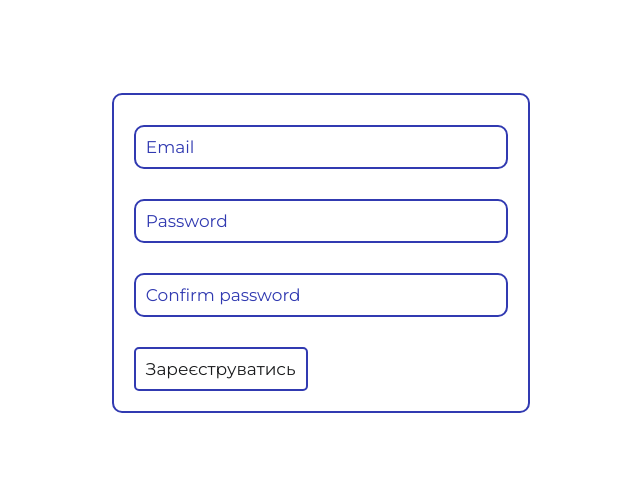
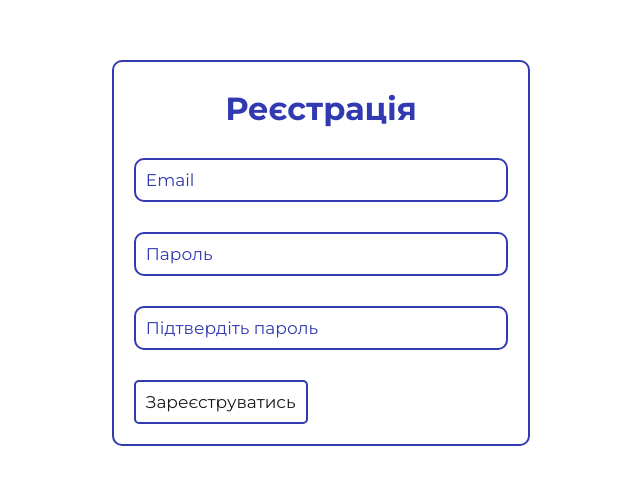
Before and after one commit to NKapaev/NotForget, a React (Vite) app: page /registration in a window 1280 px wide. Shown: the part 181-666 px from the top of the page, without its empty margins (319-959 px from the left). Built offline with nearby package versions, Linux system fonts and the light colour scheme; no server answers.

Commit message:
Adds registration form title

```diff
--- a/src/components/pages/registration/Registration.jsx
+++ b/src/components/pages/registration/Registration.jsx
@@ -1,4 +1,3 @@
-import supabase from "../../../utils/supabase"
 import { useAuth } from "../../../hooks/useAuth";
 import { useNavigate } from "react-router-dom";
 import { useState, useEffect } from "react";
@@ -33,11 +32,9 @@ export default function Registration() {
                 // Если ошибки нет и пользователь создан
                 if (data && !error) {
                     navigate("/confirmEmail")
-                    console.log("Успешная регистрация", data)
                 }
             } catch (err) {
                 // Ошибка уже установлена в хуке и будет показана через useEffect
-                console.error("Ошибка регистрации:", err)
             }
         }
 
@@ -48,10 +45,11 @@ export default function Registration() {
         <section className="registration-section" style={{ height: userHeight }}>
             <div className="container registration-container">
                 <div className="registration-form-wrapper">
+                    <h2 className="registration-title">Реєстрація</h2>
                     <Form className="registration-form" fields={[{ name: "email", type: "email", placeholder: "Email" }, {
-                        name: "password", type: "password", placeholder: "Password"
+                        name: "password", type: "password", placeholder: "Пароль"
                     }, {
-                        name: "confirmPassword", type: "password", placeholder: "Confirm password"
+                        name: "confirmPassword", type: "password", placeholder: "Підтвердіть пароль"
                     }]} onSubmit={handleRegistration} >
 
                         {formError ? <p className="form-error">{formError}</p> : ""}
--- a/src/components/pages/registration/registration.css
+++ b/src/components/pages/registration/registration.css
@@ -15,6 +15,12 @@
   padding-top: 0;
   border-radius: 10px;
   border: 2px solid var(--blue);
+}
+
+.registration-title {
+  color: var(--blue);
+  margin-bottom: 20px;
+  font-size: 32px;
 }
 
 .registration-form {
```
